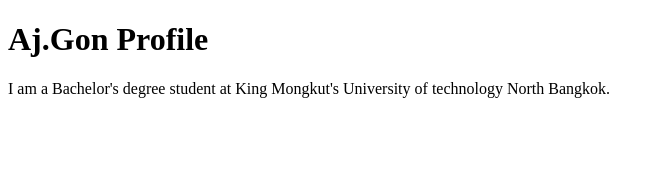
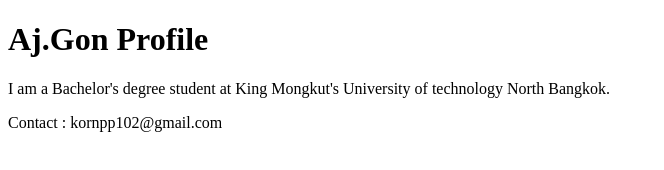
Before and after one commit to ltzGon/github-desktop-project, a plain HTML site: page index.html in a window 1280 px wide. Shown: the whole page, without its empty margins (0-664 px from the left). Drawn offline with Linux system fonts and the light colour scheme.

Commit message:
Add contact me
Add contact me

```diff
--- a/index.html
+++ b/index.html
@@ -8,5 +8,6 @@
 <body>
     <h1>Aj.Gon Profile</h1>
     <p>I am a Bachelor's degree student at King Mongkut's University of technology North Bangkok.</p>
+    <footer>Contact : kornpp102@gmail.com</footer>
 </body>
 </html>
```
